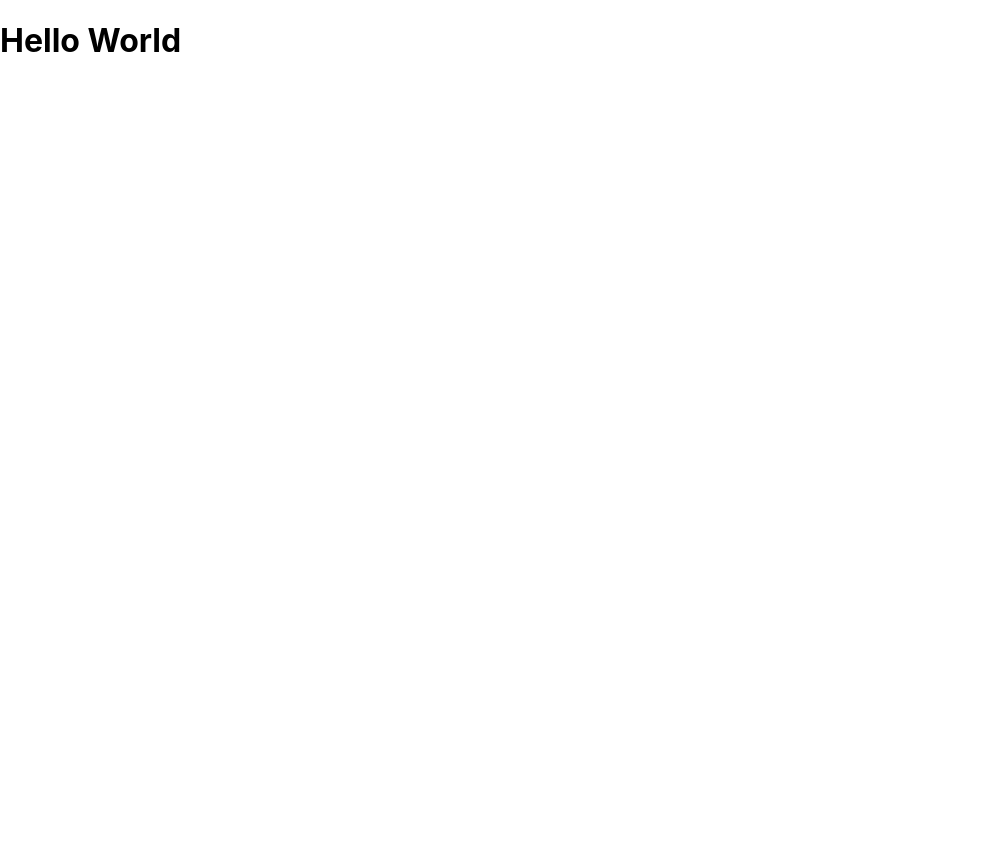
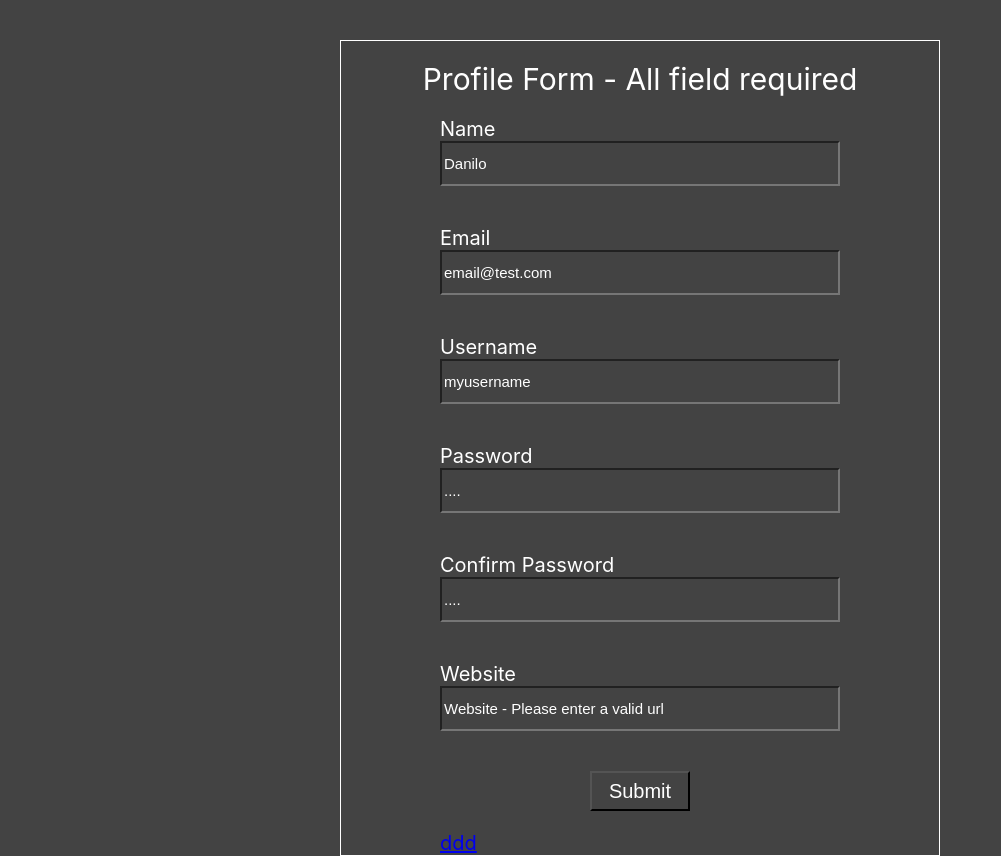
Before and after one commit to Danilo357/react-validation, a React app: page / in a window 1280 px wide. Shown: the whole page, without its empty margins (0-1001 px from the left). Before the commit the page ends 800 px from the top, so only its background shows below. Built offline with nearby package versions, Linux system fonts and the light colour scheme.

Commit message:
night-version

```diff
--- a/src/components/App.js
+++ b/src/components/App.js
@@ -1,10 +1,159 @@
-import React from "react"
+import React, { useState } from "react"
+import "../styles/base.css"
+import validator from "validator"
+import { BrowserRouter as Router, Route, link } from "react-router-dom"
+import sub from "../components/Submitted"
+import { Link } from "react-router-dom"
+function App(props) {
+  const [ime, setIme] = useState("")
+  const [imeError, setImeError] = useState("")
+  const [imejl, setImejl] = useState("")
+  const [imejlError, setImejlError] = useState("")
+  const [korisnik, setKorisnik] = useState("")
+  const [korisnikError, setKorisnikError] = useState("")
+  const [sifra, setSifra] = useState("")
+  const [sifraError, setSifraError] = useState("")
+  const [confirm, setConfirm] = useState("")
+  const [confirmError, setConfirmError] = useState("")
+  const [web, setWeb] = useState("")
+  const [webError, setWebError] = useState("")
 
-function App() {
+  function handleSubmit(e) {
+    e.preventDefault()
+    let err = false
+
+    if (ime !== "") {
+      if (!validator.isAlpha(ime)) {
+        err = true
+        setImeError("Must be a valid text")
+      } else {
+        setImeError("")
+      }
+    } else {
+      err = true
+      setImeError("Cannot be blank")
+    }
+
+    if (imejl !== "") {
+      if (!validator.isEmail(imejl)) {
+        err = true
+        setImejlError("Must be a valid email")
+      } else {
+        setImejlError("")
+      }
+    } else {
+      err = true
+      setImejlError("Cannot be blank")
+    }
+
+    if (korisnik === "") {
+      err = true
+      setKorisnikError("Cannot be blank")
+    } else {
+      setKorisnikError("")
+    }
+
+    if (sifra === "") {
+      err = true
+      setSifraError("Cannot be blank")
+    } else {
+      setSifraError("")
+    }
+
+    if (confirm !== "") {
+      if (confirm !== sifra) {
+        setConfirmError("Must match the password")
+      }
+    } else {
+      setConfirmError("Cannot be blank")
+    }
+
+    if (web !== "") {
+      if (!validator.isUrl(web)) {
+        err = true
+        setWebError("Must be a valid url")
+      } else {
+        setWebError("")
+      }
+    } else {
+      err = true
+      setWebError("Cannot be blank")
+
+      if (!err) {
+        console.log("submitted")
+      } else {
+        console.log("not submitted")
+      }
+    }
+  }
   return (
-    <div>
-      <h1>Hello World</h1>
-    </div>
+    <Router>
+      <div className="main">
+        <div className="profile">Profile Form - All field required</div>
+        <form onSubmit={handleSubmit} className="inputs">
+          <label className="error">Name {imeError}</label>
+          <input
+            className={imeError === "" ? "" : "error"}
+            onChange={element => setIme(element.target.value)}
+            value={ime}
+            type="text"
+            placeholder="Danilo"
+          ></input>
+          <p></p>
+          <label>Email {imejlError}</label>
+          <input
+            className={imejlError === "" ? "" : "error"}
+            onChange={element => setImejl(element.target.value)}
+            value={imejl}
+            type="email"
+            placeholder="email@test.com"
+          />
+          <p></p>
+          <label>Username {korisnikError}</label>
+          <input
+            className={korisnikError === "" ? "" : "error"}
+            onChange={element => setKorisnik(element.target.value)}
+            value={korisnik}
+            type="text"
+            placeholder="myusername"
+          ></input>
+          <p></p>
+          <label>Password {sifraError}</label>
+          <input
+            className={sifraError === "" ? "" : "error"}
+            onChange={element => setSifra(element.target.value)}
+            value={sifra}
+            type="password"
+            placeholder="...."
+          ></input>
+          <p></p>
+          <label>Confirm Password {confirmError}</label>
+          <input
+            className={confirmError === "" ? "" : "error"}
+            onChange={element => setConfirm(element.target.value)}
+            value={confirm}
+            type="password"
+            placeholder="...."
+          ></input>
+          <p></p>
+          <label>Website {webError}</label>
+          <input
+            className={webError === "" ? "" : "error"}
+            onChange={element => setWeb(element.target.value)}
+            value={web}
+            type="url"
+            placeholder="Website - Please enter a valid url"
+          ></input>
+          <p></p>
+          <button className="button" type="submit" placeholder="Submit">
+            Submit
+          </button>
+          <Link to="/sub">ddd</Link>
+        </form>
+      </div>
+      <Route exact path="/" component={sub} />
+      <Route path="/Submitted" component={sub} />
+    </Router>
   )
 }
 
--- /dev/null
+++ b/src/components/Submitted.js
@@ -0,0 +1,16 @@
+import React from "react"
+import "../styles/base.css"
+// import validator from "validator"
+import { BrowserRouter as Router, Route, link } from "react-router-dom"
+import { Link } from "react-router-dom"
+function sub(props) {
+  return (
+    <div>
+      {/* <div>Thank you</div>
+      <div>Your profile has been updated</div> */}
+      {/* <Link to="/"></Link> */}
+    </div>
+  )
+}
+
+export default sub
--- a/src/styles/base.css
+++ b/src/styles/base.css
@@ -14,9 +14,59 @@ body {
     sans-serif;
   -webkit-font-smoothing: antialiased;
   -moz-osx-font-smoothing: grayscale;
+  color: white;
+  background: rgb(67 67 67);
 }
 
 code {
   font-family: source-code-pro, Menlo, Monaco, Consolas, "Courier New",
     monospace;
 }
+
+.inputs {
+  display: flex;
+  flex-direction: column;
+  width: 400px;
+  margin: auto;
+  font-size: 20px;
+}
+
+input {
+  height: 45px;
+  background: rgb(67 67 67);
+  color: white;
+  font-size: 15px;
+  cursor: pointer;
+}
+
+.inputs ::placeholder {
+  font-size: 15px;
+  color: white;
+  background: rgb(67 67 67);
+}
+.main {
+  border: 1px solid white;
+  width: 600px;
+  margin: auto;
+  margin-top: 40px;
+}
+
+.button {
+  margin-bottom: 20px;
+  width: 100px;
+  height: 40px;
+  margin-left: 150px;
+  color: white;
+  background: rgb(67 67 67);
+  font-size: 20px;
+}
+
+.error {
+}
+
+.profile {
+  font-size: 30px;
+  text-align: center;
+  margin-bottom: 20px;
+  margin-top: 20px;
+}
```
